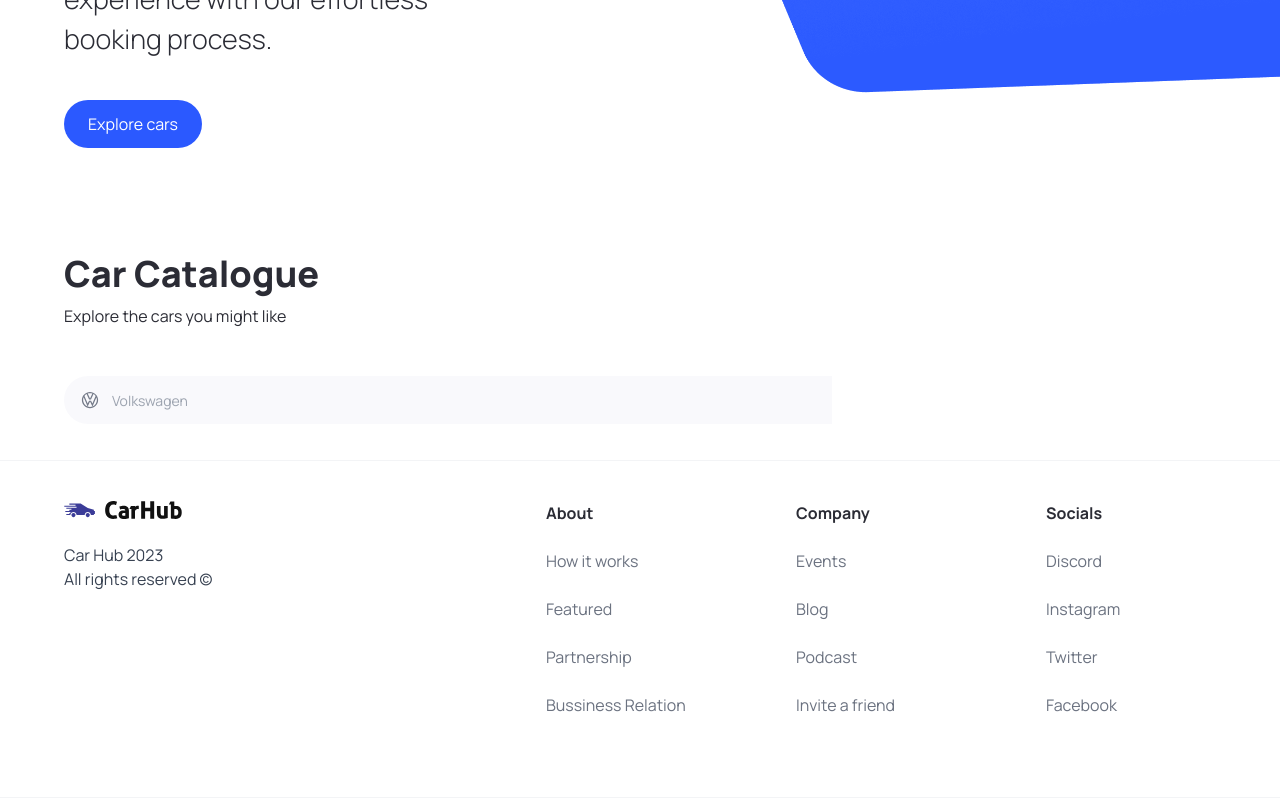
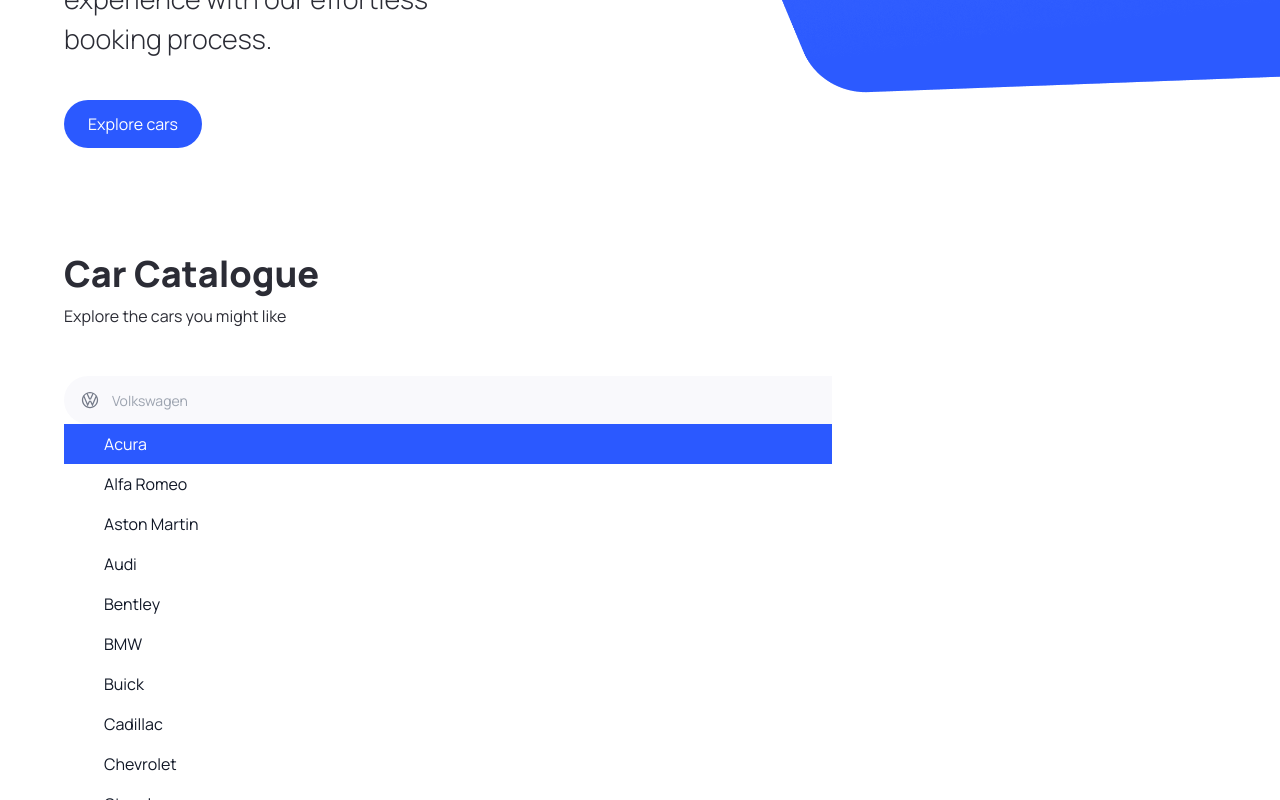
Before and after one commit to kilelx/car-showcase, a Next.js app: page / in a window 1280 px wide. Both pictures are taken after a click on the button 82 px from the left and 1010 px from the top of the page. Shown: the part 610-1410 px from the top of the page. Built offline with nearby package versions, Linux system fonts and the light colour scheme.

Commit message:
add: combobox options and autocomplete

```diff
--- a/components/SearchManufacturer.tsx
+++ b/components/SearchManufacturer.tsx
@@ -1,13 +1,29 @@
 'use client'
 
-import { useState } from "react"
+import { Fragment, useState } from "react"
 import Image from "next/image"
 import { searchManufacturerProps } from "@/types"
-import { Combobox, ComboboxButton, ComboboxInput, Transition } from "@headlessui/react"
+import { Combobox, ComboboxButton, ComboboxInput, ComboboxOption, ComboboxOptions, Transition } from "@headlessui/react"
+import { manufacturers } from "@/constants"
+import { CountQueuingStrategy } from "stream/web"
 
 const SearchManufacturer = ({manufacturer, setManufacturer} : searchManufacturerProps) => {
 
   const [query, setQuery] = useState('');
+
+  // Filter the manufacturers based on the query
+  const filteredManufacturers =
+  // If the query equals to an empty string, return all the manufacturers
+    query === ''
+      ? manufacturers
+// If not, return manufacturers where the item includes the query
+      : manufacturers.filter(item => {
+        return (
+          item.toLowerCase()
+          // Delete the white spaces
+          .replace(/\s+/g, "")
+          .includes(query.toLowerCase().replace(/\s+/g, "")))
+      })
 
   return (
     <div className="search-manufacturer">
@@ -22,6 +38,7 @@
               alt="Car logo"
             />
           </ComboboxButton>
+
           <ComboboxInput
             className="search-manufacturer__input"
             placeholder="Volkswagen"
@@ -29,6 +46,43 @@
             // Updating the value
             onChange={(e) => setQuery(e.target.value)}
           />
+
+          <Transition
+          // Act as a Fragment = don't add element to the DOM
+            as={Fragment}
+            leave="transition ease-in duration-100"
+            leaveFrom="opacity-100"
+            leaveTo="opacity-0"
+            // Clear the query
+            afterLeave={() => setQuery('')}
+          >
+            {/* Where the 'dropdown' is displayed */}
+            <ComboboxOptions>
+              {filteredManufacturers.length === 0 && query !== ""
+              // If we can't find a manufacturer
+              ? (
+                <ComboboxOption
+                  value={query}
+                  className="search-manufacturer__option"
+                >
+                  No results.
+                </ComboboxOption>
+              ) : (
+                // If we found something
+                filteredManufacturers.map(item => (
+                  <ComboboxOption
+                    key={item}
+                    value={item}
+                    className={({active}) => `relative search-manufacturer__option
+                    ${active ? 'bg-primary-blue text-white' : "text-gray-900"}
+                    `}
+                  >
+                    {item}
+                  </ComboboxOption>
+                ))
+              )}
+            </ComboboxOptions>
+          </Transition>
         </div>
       </Combobox>
     </div>
```
